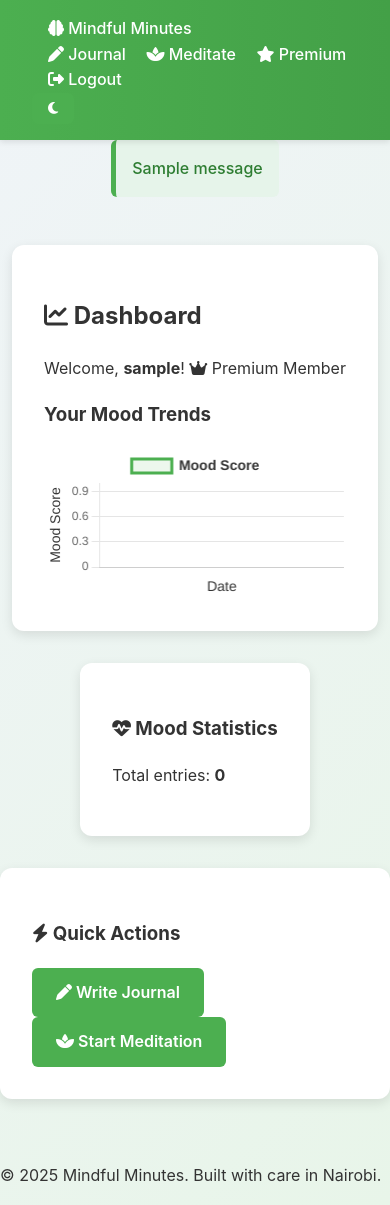
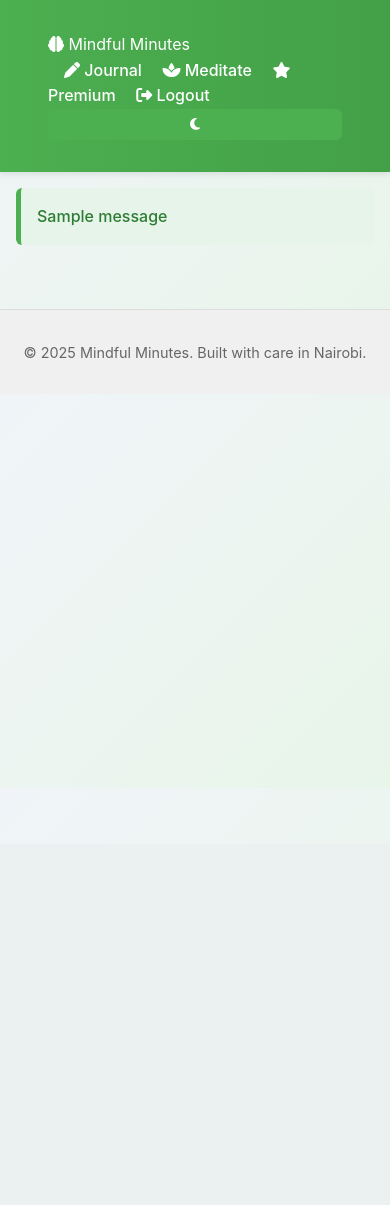
Before and after one commit to Martin-Mutugi/mindful_minutes, a Flask app: page /dashboard in a window 390 px wide. After the commit the page ends 358 px from the top, so only its background shows below. Run offline with Flask 3, Linux system fonts and the light colour scheme; a user stored in the database is signed in; tables that the repository leaves empty hold one stand-in row (values such as "Sample post"); one stand-in notice (Sample message) is shown.

Commit message:
Refactored templates, CSS, and JS for competition-ready layout and responsiveness

```diff
--- a/static/css/style.css
+++ b/static/css/style.css
@@ -34,14 +34,21 @@
   z-index: 1000;
 }
 
-.navbar a {
+.navbar-content {
+  display: flex;
+  justify-content: space-between;
+  align-items: center;
+  width: 100%;
+}
+
+.nav-links a {
   color: white;
   margin-left: 1rem;
   font-weight: 500;
   transition: color 0.3s ease;
 }
 
-.navbar a:hover {
+.nav-links a:hover {
   color: #ffeb3b;
 }
 
@@ -53,17 +60,11 @@
 }
 
 .main-grid,
-.dashboard-grid,
-.journal-grid,
-.index-grid,
-.meditate-grid,
-.auth-grid,
-.premium-grid {
+.dashboard-grid {
   display: grid;
   grid-template-columns: repeat(auto-fit, minmax(320px, 1fr));
   gap: 2rem;
   margin-bottom: 2rem;
-  place-items: center;
 }
 
 /* ===== Cards ===== */
@@ -78,35 +79,6 @@
 .card:hover {
   transform: translateY(-4px);
   box-shadow: 0 6px 16px rgba(0,0,0,0.15);
-}
-
-/* ===== Forms ===== */
-.form-group {
-  margin-bottom: 1.5rem;
-}
-
-.form-group label {
-  display: block;
-  margin-bottom: 0.5rem;
-  font-weight: 600;
-  color: #444;
-}
-
-.form-group input,
-.form-group textarea {
-  width: 100%;
-  padding: 0.75rem;
-  border: 1px solid #ddd;
-  border-radius: 6px;
-  font-size: 1rem;
-  transition: border 0.3s ease, box-shadow 0.3s ease;
-}
-
-.form-group input:focus,
-.form-group textarea:focus {
-  border-color: #4CAF50;
-  box-shadow: 0 0 6px rgba(76, 175, 80, 0.3);
-  outline: none;
 }
 
 /* ===== Buttons ===== */
@@ -175,84 +147,47 @@
   border-left: 5px solid #2196f3;
 }
 
-/* ===== Audio Player ===== */
-.audio-player {
-  margin: 1rem 0;
+/* ===== Chart Styling ===== */
+#moodChart {
   width: 100%;
+  max-height: 300px;
 }
 
-/* ===== Entry Cards ===== */
-.entries-list {
-  display: flex;
-  flex-direction: column;
-  gap: 1rem;
-}
-
-.entry-card {
-  background-color: #f9f9f9;
-  padding: 1rem;
-  border-radius: 8px;
-  box-shadow: 0 2px 6px rgba(0,0,0,0.05);
-}
-
-.entry-date {
-  font-weight: bold;
-  color: #555;
-}
-
-.entry-mood .mood-tag {
-  font-weight: 600;
-  color: #2e7d32;
-}
-
-.entry-mood .score {
-  font-size: 0.9rem;
-  color: #888;
-}
-
-/* ===== Feature Lists ===== */
-.feature-list,
-.benefits-list,
-.free-features ul,
-.premium-features ul {
+/* ===== Mood List ===== */
+.mood-list {
   list-style: none;
   padding-left: 0;
 }
 
-.feature-list li,
-.benefits-list li,
-.free-features li,
-.premium-features li {
+.mood-list li {
   margin-bottom: 0.5rem;
   font-weight: 500;
 }
 
-/* ===== Auth Forms ===== */
-.auth-card {
-  max-width: 400px;
-  width: 100%;
-  padding: 2rem;
-  box-shadow: 0 4px 12px rgba(0,0,0,0.05);
-  border-radius: 8px;
+.mood-label {
+  font-weight: 600;
+  margin-right: 0.5rem;
 }
 
-.auth-note {
+/* ===== Quick Actions ===== */
+.action-buttons {
+  display: flex;
+  flex-wrap: wrap;
+  gap: 1rem;
   margin-top: 1rem;
-  font-size: 0.95rem;
-  text-align: center;
 }
 
-/* ===== Timer Section ===== */
-.timer-section {
-  text-align: center;
+/* ===== Premium Badge ===== */
+.badge.premium {
+  background-color: #e8f5e8;
+  color: #2e7d32;
+  padding: 0.3rem 0.6rem;
+  border-radius: 6px;
+  font-size: 0.9rem;
+  margin-left: 0.5rem;
 }
 
-#timer {
-  font-size: 2rem;
-  margin: 0.5rem 0;
-}
-
-/* ===== Loading Spinner ===== */
+/* ===== Spinner ===== */
 .spinner {
   text-align: center;
   margin: 1rem 0;
@@ -260,69 +195,129 @@
   color: #4CAF50;
 }
 
-/* ===== Premium Styling ===== */
-.user-status {
-  font-size: 1.1rem;
-  margin-bottom: 1rem;
-  padding: 0.5rem 1rem;
-  background-color: #f8f9fa;
-  border-radius: 6px;
-  border: 1px solid #e0e0e0;
+/* ===== Footer ===== */
+.footer {
+  text-align: center;
+  padding: 1rem;
+  background-color: #f0f0f0;
+  font-size: 0.9rem;
+  color: #666;
+  border-top: 1px solid #ddd;
 }
 
-.premium-upsell,
-.premium-status {
-  background-color: #e8f5e8;
-  padding: 1.5rem;
-  border-radius: 12px;
-  border-left: 5px solid #4CAF50;
+/* ===== Dark Mode ===== */
+.dark-mode {
+  background-color: #121212;
+  color: #eee;
 }
 
-.premium-lock {
-  background-color: #fff3cd;
-  padding: 0.75rem;
-  border-radius: 6px;
-  margin-top: 0.75rem;
-  text-align: center;
-  font-weight: 500;
-  color: #856404;
+.dark-mode .card {
+  background-color: #1e1e1e;
+  box-shadow: 0 4px 12px rgba(255,255,255,0.05);
 }
 
-.premium-offer {
-  padding: 1.5rem;
-  border: 1px solid #ddd;
-  border-radius: 12px;
-  background: #fafafa;
+.dark-mode .navbar {
+  background: linear-gradient(90deg, #2e7d32, #1b5e20);
 }
 
-.premium-btn {
-  background-color: #ff6b00;
-  font-size: 1.1rem;
-  padding: 1rem 2rem;
-  border-radius: 8px;
-  font-weight: bold;
-  text-transform: uppercase;
-  box-shadow: 0 4px 12px rgba(255,107,0,0.3);
+.dark-mode .footer {
+  background-color: #1e1e1e;
+  color: #ccc;
+  border-top: 1px solid #333;
 }
 
-.premium-btn:hover {
-  background-color: #e55d00;
-  box-shadow: 0 6px 16px rgba(255,107,0,0.4);
+.dark-mode .btn {
+  background-color: #388e3c;
 }
 
-.premium-access-btn {
-  background: #2196F3;
-  color: white;
+.dark-mode .btn.highlight {
+  background: linear-gradient(135deg, #ff9800, #f57c00);
 }
 
-.small-text {
-  font-size: 0.85rem;
-  color: #666;
-  margin-top: 0.75rem;
+/* ===== Responsive Tweaks ===== */
+@media (max-width: 768px) {
+  .navbar-content {
+    flex-direction: column;
+    align-items: flex-start;
+  }
+
+  .container {
+    padding: 1rem;
+  }
+
+  .btn {
+    width: 100%;
+    text-align: center;
+  }
+}
+/* ===== Animations ===== */
+
+/* Fade-in for cards */
+@keyframes fadeInUp {
+  from {
+    opacity: 0;
+    transform: translateY(20px);
+  }
+  to {
+    opacity: 1;
+    transform: translateY(0);
+  }
 }
 
-/* ===== Sessions ===== */
-.sessions-container {
-  display: grid;
-  grid-template-columns: repeat(auto-fill, minmax(300px, 1fr));
-  gap: 1.5rem;
+.card {
+  animation: fadeInUp 0.6s ease forwards;
+}
+
+/* Button hover pulse */
+@keyframes pulse {
+  0% {
+    transform: scale(1);
+  }
+  50% {
+    transform: scale(1.03);
+  }
+  100% {
+    transform: scale(1);
+  }
+}
+
+.btn:hover {
+  animation: pulse 0.3s ease-in-out;
+}
+
+/* Spinner rotation */
+.spinner i {
+  animation: spin 1s linear infinite;
+}
+
+@keyframes spin {
+  from {
+    transform: rotate(0deg);
+  }
+  to {
+    transform: rotate(360deg);
+  }
+}
+
+/* Mood chart fade-in */
+#moodChart {
+  opacity: 0;
+  animation: fadeInUp 0.8s ease forwards;
+  animation-delay: 0.3s;
+}
+
+/* Flash message slide-in */
+.alert {
+  animation: slideIn 0.5s ease forwards;
+}
+
+@keyframes slideIn {
+  from {
+    opacity: 0;
+    transform: translateY(-10px);
+  }
+  to {
+    opacity: 1;
+    transform: translateY(0);
+  }
+}
--- a/static/js/script.js
+++ b/static/js/script.js
@@ -1,4 +1,4 @@
-document.addEventListener('DOMContentLoaded', function () {
+document.addEventListener('DOMContentLoaded', () => {
   // 🌙 Dark Mode Toggle
   const darkToggle = document.getElementById('darkToggle');
   if (darkToggle) {
@@ -7,7 +7,7 @@
     });
   }
 
-  // ⏳ Journal Form Loading Spinner
+  // ⏳ Journal Form Spinner
   const journalForm = document.querySelector('.journal-form');
   const loadingSpinner = document.getElementById('loadingSpinner');
   if (journalForm && loadingSpinner) {
@@ -17,12 +17,12 @@
   }
 
   // 📊 Mood Chart
-  const ctx = document.getElementById('moodChart');
-  if (ctx) {
-    const dates = JSON.parse(ctx.getAttribute('data-dates'));
-    const scores = JSON.parse(ctx.getAttribute('data-scores'));
+  const chartEl = document.getElementById('moodChart');
+  if (chartEl) {
+    const dates = JSON.parse(chartEl.getAttribute('data-dates'));
+    const scores = JSON.parse(chartEl.getAttribute('data-scores'));
 
-    new Chart(ctx, {
+    new Chart(chartEl, {
       type: 'line',
       data: {
         labels: dates,
@@ -41,20 +41,14 @@
         responsive: true,
         plugins: {
           legend: {
-            display: true,
             labels: {
               color: '#333',
-              font: {
-                size: 14,
-                weight: 'bold'
-              }
+              font: { size: 14, weight: 'bold' }
             }
           },
           tooltip: {
             callbacks: {
-              label: function (context) {
-                return `Score: ${context.parsed.y.toFixed(2)}`;
-              }
+              label: ctx => `Score: ${ctx.parsed.y.toFixed(2)}`
             }
           }
         },
@@ -62,16 +56,12 @@
           y: {
             beginAtZero: true,
             max: 1,
-            ticks: {
-              stepSize: 0.1
-            },
+            ticks: { stepSize: 0.1 },
             title: {
               display: true,
               text: 'Mood Score',
               color: '#333',
-              font: {
-                size: 14
-              }
+              font: { size: 14 }
             }
           },
           x: {
@@ -79,9 +69,7 @@
               display: true,
               text: 'Date',
               color: '#333',
-              font: {
-                size: 14
-              }
+              font: { size: 14 }
             }
           }
         }
@@ -94,18 +82,18 @@
   const timerDisplay = document.getElementById('timer');
 
   if (timerBtn && timerDisplay) {
-    timerBtn.addEventListener('click', function () {
+    timerBtn.addEventListener('click', () => {
       let timeLeft = 120;
       timerBtn.disabled = true;
       timerBtn.textContent = "Meditation in progress...";
 
-      const timerInterval = setInterval(() => {
-        const minutes = Math.floor(timeLeft / 60);
-        const seconds = timeLeft % 60;
-        timerDisplay.textContent = `${minutes}:${seconds < 10 ? '0' : ''}${seconds}`;
+      const interval = setInterval(() => {
+        const min = Math.floor(timeLeft / 60);
+        const sec = timeLeft % 60;
+        timerDisplay.textContent = `${min}:${sec < 10 ? '0' : ''}${sec}`;
 
         if (timeLeft <= 0) {
-          clearInterval(timerInterval);
+          clearInterval(interval);
           timerDisplay.textContent = "🧘 Time's up!";
           timerBtn.disabled = false;
           timerBtn.textContent = "Start 2-Minute Timer";
--- a/templates/base.html
+++ b/templates/base.html
@@ -15,7 +15,7 @@
 <body>
   <header>
     <nav class="navbar">
-      <div class="nav-grid">
+      <div class="container navbar-content">
         <a class="brand" href="{{ url_for('dashboard.dashboard') }}">
           <i class="fas fa-brain"></i> Mindful Minutes
         </a>
@@ -30,12 +30,14 @@
             <a href="{{ url_for('auth.register') }}"><i class="fas fa-user-plus"></i> Register</a>
           {% endif %}
         </div>
-        <button id="darkToggle" class="btn small-btn"><i class="fas fa-moon"></i></button>
+        <button id="darkToggle" class="btn small-btn" title="Toggle dark mode">
+          <i class="fas fa-moon"></i>
+        </button>
       </div>
     </nav>
   </header>
 
-  <main class="main-grid">
+  <main class="container main-grid">
     {% with messages = get_flashed_messages(with_categories=true) %}
       {% if messages %}
         {% for category, message in messages %}
@@ -56,6 +58,7 @@
     <p>&copy; {{ current_year or 2025 }} Mindful Minutes. Built with care in Nairobi.</p>
   </footer>
 
+  <!-- Scripts -->
   <script src="{{ url_for('static', filename='js/script.js') }}"></script>
 </body>
 </html>
--- a/templates/dashboard.html
+++ b/templates/dashboard.html
@@ -1,46 +1,64 @@
-{% extends "base.html" %}
+<!DOCTYPE html>
+<html lang="en">
+<head>
+  <meta charset="UTF-8" />
+  <meta name="viewport" content="width=device-width, initial-scale=1.0" />
+  <title>Mindful Minutes</title>
 
-{% block content %}
-<section class="dashboard-grid">
-  <!-- Welcome + Mood Chart -->
-  <div class="card chart-card">
-    <h2><i class="fas fa-chart-line"></i> Dashboard</h2>
-    <p>Welcome, <strong>{{ current_user.username }}</strong>!
-      {% if current_user.is_premium %}
-        <span class="badge premium"><i class="fas fa-crown"></i> Premium Member</span>
+  <!-- Styles -->
+  <link rel="stylesheet" href="{{ url_for('static', filename='css/style.css') }}">
+  <link rel="stylesheet" href="https://cdnjs.cloudflare.com/ajax/libs/font-awesome/6.5.0/css/all.min.css">
+
+  <!-- Chart.js -->
+  <script src="https://cdn.jsdelivr.net/npm/chart.js"></script>
+</head>
+<body>
+  <header>
+    <nav class="navbar">
+      <div class="container navbar-content">
+        <a class="brand" href="{{ url_for('dashboard.dashboard') }}">
+          <i class="fas fa-brain"></i> Mindful Minutes
+        </a>
+        <div class="nav-links">
+          {% if current_user.is_authenticated %}
+            <a href="{{ url_for('journal.journal') }}"><i class="fas fa-pen"></i> Journal</a>
+            <a href="{{ url_for('meditate.meditate') }}"><i class="fas fa-spa"></i> Meditate</a>
+            <a href="{{ url_for('premium.premium') }}"><i class="fas fa-star"></i> Premium</a>
+            <a href="{{ url_for('auth.logout') }}"><i class="fas fa-sign-out-alt"></i> Logout</a>
+          {% else %}
+            <a href="{{ url_for('auth.login') }}"><i class="fas fa-sign-in-alt"></i> Login</a>
+            <a href="{{ url_for('auth.register') }}"><i class="fas fa-user-plus"></i> Register</a>
+          {% endif %}
+        </div>
+        <button id="darkToggle" class="btn small-btn" title="Toggle dark mode">
+          <i class="fas fa-moon"></i>
+        </button>
+      </div>
+    </nav>
+  </header>
+
+  <main class="container main-grid">
+    {% with messages = get_flashed_messages(with_categories=true) %}
+      {% if messages %}
+        {% for category, message in messages %}
+          <div class="alert alert-{{ category }}">{{ message }}</div>
+        {% endfor %}
       {% endif %}
-    </p>
+    {% endwith %}
 
-    <h3>Your Mood Trends</h3>
-    <canvas id="moodChart"
-            data-dates='{{ dates|tojson }}'
-            data-scores='{{ scores|tojson }}'
-            aria-label="Mood trend chart"
-            role="img">
-    </canvas>
-  </div>
+    <!-- Optional loading spinner -->
+    <div id="loadingSpinner" style="display:none;" class="spinner">
+      <i class="fas fa-circle-notch fa-spin"></i> Loading...
+    </div>
 
-  <!-- Mood Stats -->
-  <div class="card stats-card">
-    <h3><i class="fas fa-heartbeat"></i> Mood Statistics</h3>
-    <p>Total entries: <strong>{{ total_entries }}</strong></p>
-    <ul class="mood-list">
-      {% for mood, count in mood_counts.items() %}
-        <li><span class="mood-label"><i class="fas fa-circle"></i> {{ mood }}</span>: {{ count }}</li>
-      {% endfor %}
-    </ul>
-  </div>
+    {% block content %}{% endblock %}
+  </main>
 
-  <!-- Quick Actions -->
-  <div class="card actions-card">
-    <h3><i class="fas fa-bolt"></i> Quick Actions</h3>
-    <div class="action-buttons">
-      <a href="{{ url_for('journal.journal') }}" class="btn"><i class="fas fa-pen"></i> Write Journal</a>
-      <a href="{{ url_for('meditate.meditate') }}" class="btn"><i class="fas fa-spa"></i> Start Meditation</a>
-      {% if not current_user.is_premium %}
-        <a href="{{ url_for('premium.premium') }}" class="btn highlight"><i class="fas fa-rocket"></i> Go Premium</a>
-      {% endif %}
-    </div>
-  </div>
-</section>
-{% endblock %}
+  <footer class="footer">
+    <p>&copy; {{ current_year or 2025 }} Mindful Minutes. Built with care in Nairobi.</p>
+  </footer>
+
+  <!-- Scripts -->
+  <script src="{{ url_for('static', filename='js/script.js') }}"></script>
+</body>
+</html>
--- a/templates/index.html
+++ b/templates/index.html
@@ -21,7 +21,7 @@
       <li><i class="fas fa-brain"></i> Emotional journaling with AI sentiment analysis</li>
       <li><i class="fas fa-headphones"></i> Personalized 2-minute meditation recommendations</li>
       <li><i class="fas fa-chart-line"></i> Mood tracking with interactive visual charts</li>
-      <li><i class="fas fa-rocket"></i> Premium upgrades for deeper relaxation and insights</li>
+      <li><i class="fas fa-star"></i> Premium upgrades for deeper relaxation and insights</li>
     </ul>
   </div>
 </section>
--- a/templates/journal.html
+++ b/templates/journal.html
@@ -3,11 +3,11 @@
 {% block content %}
 <section class="journal-grid">
   <!-- Journal Form -->
-  <div class="card journal-card">
+  <div class="card">
     <h2><i class="fas fa-pen"></i> Journal</h2>
     <form method="POST" class="journal-form">
       <div class="form-group">
-        <label for="content">How are you feeling today?</label>
+        <label for="content"><i class="fas fa-comment-dots"></i> How are you feeling today?</label>
         <textarea id="content" name="content" rows="5" required placeholder="Write your thoughts here..."></textarea>
       </div>
       <button type="submit" class="btn"><i class="fas fa-brain"></i> Analyze Mood</button>
@@ -15,7 +15,7 @@
   </div>
 
   <!-- Previous Entries -->
-  <div class="card entries-card">
+  <div class="card">
     <h3><i class="fas fa-history"></i> Previous Entries</h3>
     {% if entries %}
       <div class="entries-list">
--- a/templates/login.html
+++ b/templates/login.html
@@ -3,7 +3,7 @@
 {% block content %}
 <section class="auth-grid">
   <div class="card auth-card">
-    <h2><i class="fas fa-lock"></i> Login</h2>
+    <h2><i class="fas fa-sign-in-alt"></i> Login</h2>
     <form method="POST" class="auth-form">
       <div class="form-group">
         <label for="email"><i class="fas fa-envelope"></i> Email</label>
--- a/templates/meditate.html
+++ b/templates/meditate.html
@@ -3,7 +3,7 @@
 {% block content %}
 <section class="meditate-grid">
   <!-- Header + Upsell -->
-  <div class="card header-card">
+  <div class="card">
     <h2><i class="fas fa-spa"></i> Meditation Sessions</h2>
     <p class="user-status">Status: <strong>{{ user_status }}</strong></p>
 
```
Also changed, not shown: templates/premium.html (+3 -31 lines).
